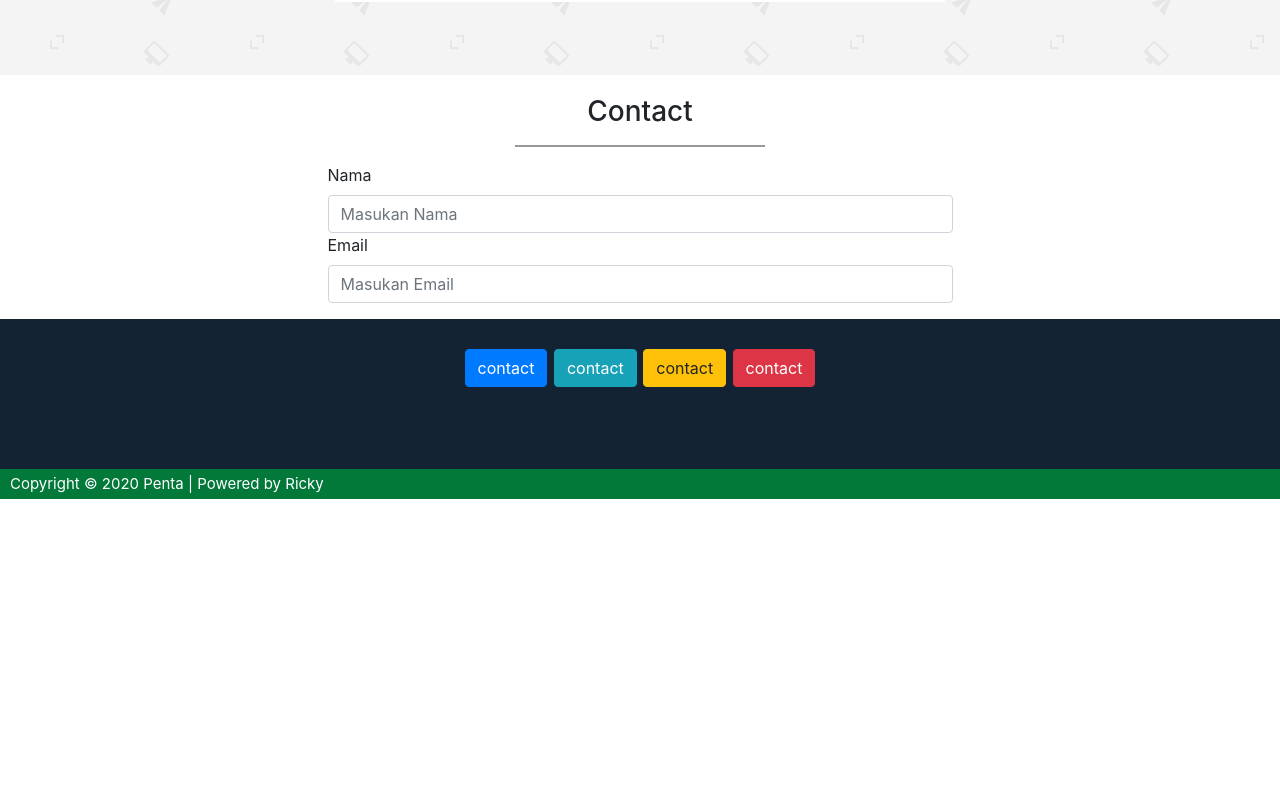
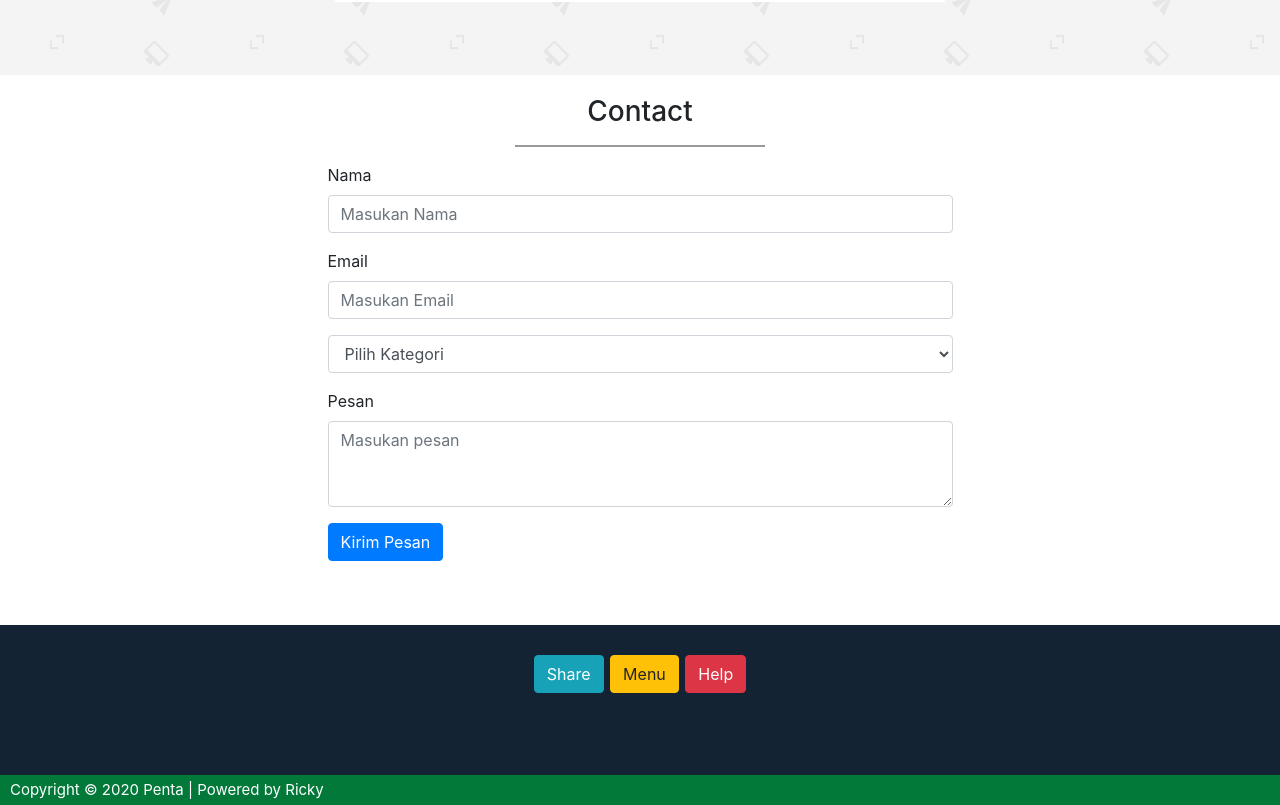
Before and after one commit to Ricky-hentama/cover, a plain HTML site: page index.html in a window 1280 px wide. Shown: the part 1769-2574 px from the top of the page. Before the commit the page ends 2268 px from the top, so only its background shows below. Drawn offline with Linux system fonts and the light colour scheme.

Commit message:
Melengkapi fitur contact

```diff
--- a/index.html
+++ b/index.html
@@ -95,12 +95,29 @@
         <div class="form-group">
           <label for="nama">Nama</label>
           <input id="nama" class="form-control" type="text" placeholder="Masukan Nama" autocomplete="off"></input>
+        </div>
 
-          <div class="form-group">
+        <div class="form-group">
           <label for="email">Email</label>
           <input id="email" class="form-control" type="text" placeholder="Masukan Email" autocomplete="off"></input>
         </div>
+
+        <div class="form-group">
+          <select class="form-control">
+            <option>Pilih Kategori</option>
+            <option>Web Design</option>
+            <option>Web Development</option>
+
+          </select>
         </div>
+
+        <div class="form-group">
+          <label for="pesan">Pesan</label>
+          <textarea class="form-control" rows="3" id="pesan" placeholder="Masukan pesan"></textarea>
+        </div>
+
+        <button type="button" class="btn btn-primary">Kirim Pesan</button>
+
       </form>
     </div>
   </div>
@@ -108,10 +125,9 @@
 <!-- akhir contact -->
     <!-- footer -->
     <div class="footer text-center">
-    	<button type="button" class="btn btn-primary">contact</button>
-    	<button type="button" class="btn btn-info">contact</button>
-    	<button type="button" class="btn btn-warning">contact</button>
-    	<button type="button" class="btn btn-danger">contact</button>
+    	<button type="button" class="btn btn-info">Share</button>
+    	<button type="button" class="btn btn-warning">Menu</button>
+    	<button type="button" class="btn btn-danger">Help</button>
     </div>
     <div class="copyright">
       <p>Copyright © 2020 Penta | Powered by Ricky</p>
--- a/style/style.css
+++ b/style/style.css
@@ -75,6 +75,9 @@ hr{
 	opacity: 0.8;
 	border-color: salmon;
 }
+.contact{
+	min-height: 550px;
+}
 
 .contact h3{
 	margin-top: 20px;
```
